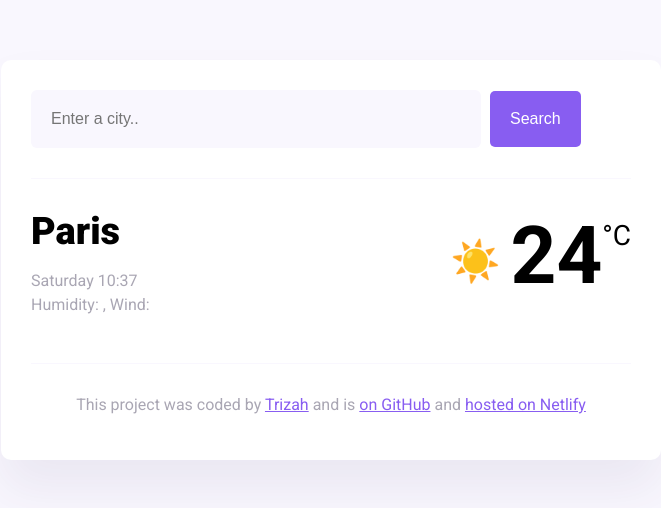
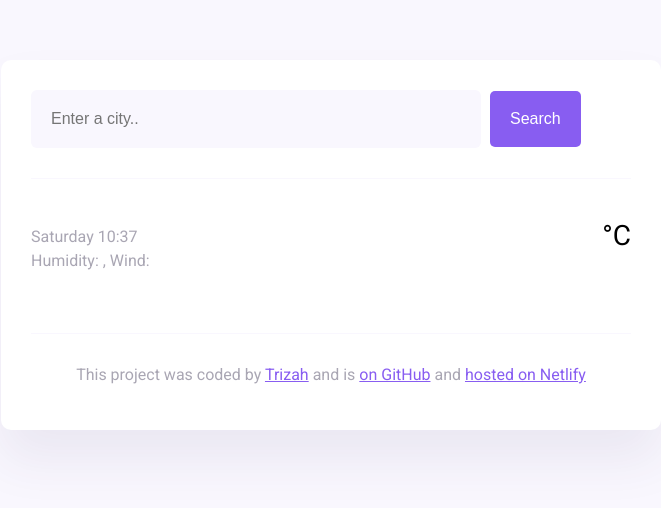
Before and after one commit to Trizah75/project5, a plain HTML site: page index.html in a window 1280 px wide. Shown: the whole page, without its empty margins (309-970 px from the left). Drawn offline with nearby package versions, Linux system fonts and the light colour scheme; no server answers.

Commit message:
updated index.html and index.js

```diff
--- a/index.html
+++ b/index.html
@@ -30,7 +30,7 @@
       <main>
         <div class="current-weather">
           <div>
-            <h1 class="current-city" id="current-city">Paris</h1>
+            <h1 class="current-city" id="current-city"></h1>
             <p class="current-details">
               <span id="current-date"></span><span id="descrption"></span><br />
               Humidity: <strong id="humidity"></strong>, Wind:
@@ -38,9 +38,11 @@
             </p>
           </div>
           <div class="current-temperature">
-            <span class="current-temperature-icon" id="icon">☀️</span
-            ><span class="current-temperature-value" id="current-temperature"
-              >24</span
+            <span class="current-temperature-icon" id="icon"></span
+            ><span
+              class="current-temperature-value"
+              id="current-temperature"
+            ></span
             ><span class="current-temperature-unit">°C</span>
           </div>
         </div>
--- a/src/index.js
+++ b/src/index.js
@@ -18,15 +18,17 @@ function displayTemperature(response) {
   temperatureElement.innerHTML = temperature;
 }
 
+function searchCity(city) {
+  let apiKey = "b2a5adcct04b33178913oc335f405433";
+  let apiUrl = `https://api.shecodes.io/weather/v1/current?query=${city}&key=${apiKey}&units=metric`;
+
+  axios.get(apiUrl).then(displayTemperature);
+}
+
 function search(event) {
   event.preventDefault();
   let searchInputElement = document.querySelector("#search-input");
   let city = searchInputElement.value;
-
-  let apiKey = "b2a5adcct04b33178913oc335f405433";
-  let apiUrl = `https://api.shecodes.io/weather/v1/current?query=${city}&key=${apiKey}&units=metric`;
-
-  axios.get(apiUrl).then(displayTemperature);
 }
 
 function formatDate(date) {
@@ -63,3 +65,5 @@ let currentDateELement = document.querySelector("#current-date");
 let currentDate = new Date();
 
 currentDateELement.innerHTML = formatDate(currentDate);
+
+searchCity("paris");
```
